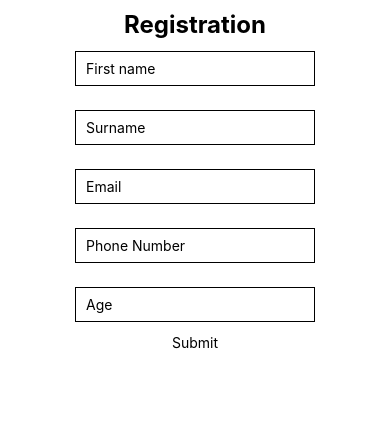
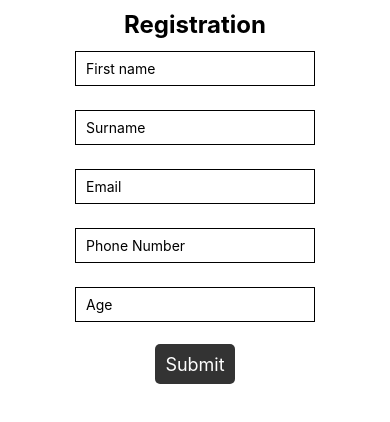
Before and after one commit to jesselsookha/register-user, a React Native app: screen / in a window 390 px wide. Shown: the top 422 px of the page. Built offline with nearby package versions, Linux system fonts and the light colour scheme.

Commit message:
code stage 6 delete code n error msg

```diff
--- a/App.tsx
+++ b/App.tsx
@@ -17,9 +17,10 @@ type UserProps = {
   em: string;
   pn: string;
   ag: string;
+  onDelete: () => void;
 };
 
-function UserCard({fn, sn, em, pn, ag} : UserProps) {
+function UserCard({fn, sn, em, pn, ag, onDelete} : UserProps) {
   return(
     <View style={styles.card}>
       <View style={styles.cardHeader}>
@@ -32,6 +33,12 @@ function UserCard({fn, sn, em, pn, ag} : UserProps) {
         <Text style={styles.cardLabel}>Phone</Text>
         <Text style={styles.cardText}>{pn}</Text>
       </View>
+      <TouchableHighlight
+        style={styles.deleteButton}
+        onPress={onDelete}
+      >
+        <Text style={styles.deleteButtonText}>Delete</Text>
+      </TouchableHighlight>
     </View>
   );
 }
@@ -57,6 +64,8 @@ export default function App() {
   // array of objects ("registered users")
   const [registeredUsers, setRegisteredUsers] = useState<Registration[]>([]);
 
+  const [errMsg, setErrMsg] = useState<string>('');
+
   const handleSave = () => {
     // Initial Validation
     if (
@@ -66,7 +75,7 @@ export default function App() {
       phoneNumber.trim() === '' ||
       age.trim() === ''
     ) {
-      console.log('Please complete all fields');
+      setErrMsg('Please complete all fields');
       return;
     }
 
@@ -85,8 +94,18 @@ export default function App() {
     // Add object to array
     setRegisteredUsers(prevUsers => [...prevUsers, newUser]);
 
-    //console.log('Registration saved:', registeredUsers);
+    // Clear the form
+    setFirstName('');
+    setSurname('');
+    setEmail('');
+    setPhoneNumber('');
+    setAge('');
+  };
 
+  const handleDelete = (id: string) => {
+    setRegisteredUsers(prevUsers =>
+      prevUsers.filter((user) => user.id !== id)
+    );
   };
 
   return (
@@ -137,9 +156,11 @@ export default function App() {
         inputMode='numeric'
       />
 
-      <TouchableHighlight onPress={handleSave}>
-        <Text>Submit</Text>
+      <TouchableHighlight style={styles.button} onPress={handleSave}>
+        <Text style={styles.buttonText}>Submit</Text>
       </TouchableHighlight>
+
+      <Text style={styles.errMessage}>{errMsg}</Text>
 
       <FlatList
         data={registeredUsers}
@@ -151,6 +172,7 @@ export default function App() {
             em={item.email}
             pn={item.phoneNumber}
             ag={item.age}
+            onDelete={() => handleDelete(item.id)}
           />
         }
       />
@@ -241,4 +263,17 @@ const styles = StyleSheet.create({
     color: '#333',
     marginBottom: 3,
   },
+  deleteButton: {
+    height: 35,
+    marginTop: 8,
+    justifyContent: 'center',
+    alignItems: 'center',
+    borderRadius: 5,
+    backgroundColor: '#D32F2F',
+  },
+  deleteButtonText: {
+    fontSize: 14,
+    fontWeight: 'bold',
+    color: '#FFFFFF',
+  },
 });
```
